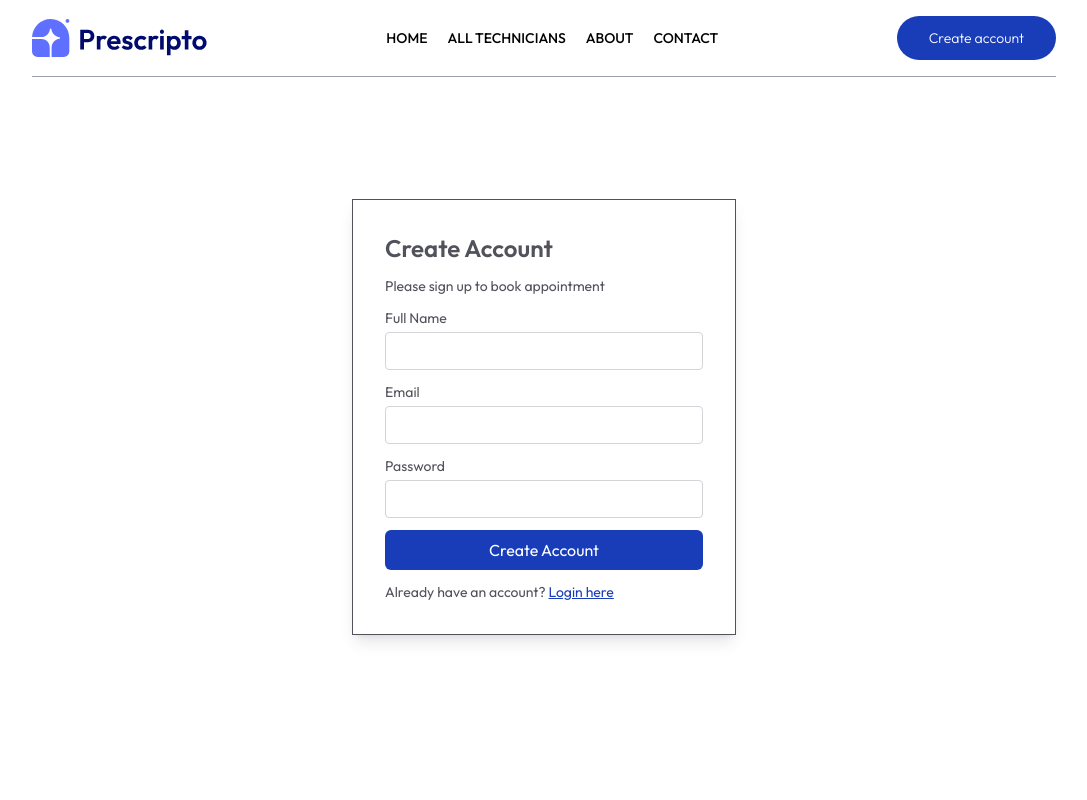
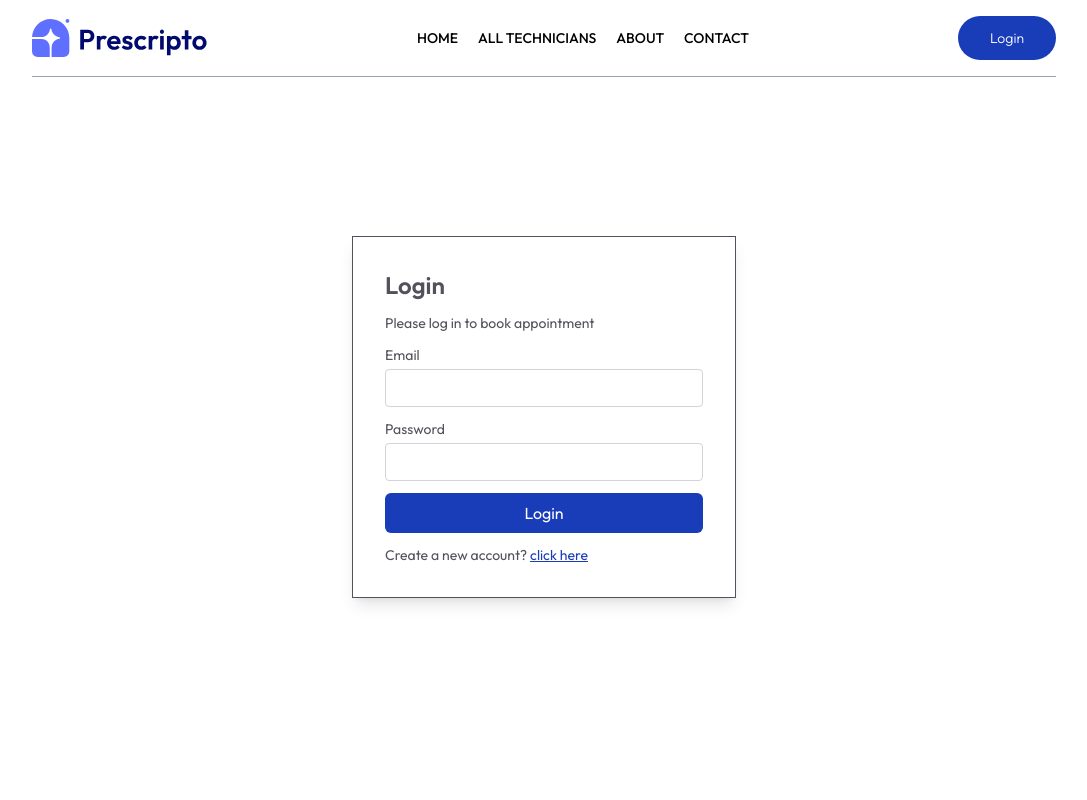
Before and after one commit to sthasuzit/prescripto, a React (Vite) app: page /login in a window 1280 px wide. Shown: the top 800 px of the page, without its empty margins (96-1183 px from the left). Built offline with nearby package versions, Linux system fonts and the light colour scheme.

Commit message:
login button changes

```diff
--- a/src/components/Navbar.jsx
+++ b/src/components/Navbar.jsx
@@ -46,7 +46,7 @@ const Navbar = () => {
                         </div>
                     </div>
                 </div>
-                : <button onClick={()=>navigate('/login')} className='bg-blue-800 text-white px-8 py-3 rounded-full font-light hidden md:block'>Create account</button>
+                : <button onClick={()=>navigate('/login')} className='bg-blue-800 text-white px-8 py-3 rounded-full font-light hidden md:block'>Login</button>
             }
 
         </div>
--- a/src/pages/Login.jsx
+++ b/src/pages/Login.jsx
@@ -5,7 +5,8 @@ import { AppContext } from "../context/AppContext";
 const Login = () => {
   const navigate = useNavigate();
   const { auth: { loginUser } } = useContext(AppContext);
-  const [state, setState] = useState("Sign Up");
+  // default to Login so navigating to /login shows the login form
+  const [state, setState] = useState("Login");
   const [loading, setLoading] = useState(false);
   const [error, setError] = useState("");
 
```
